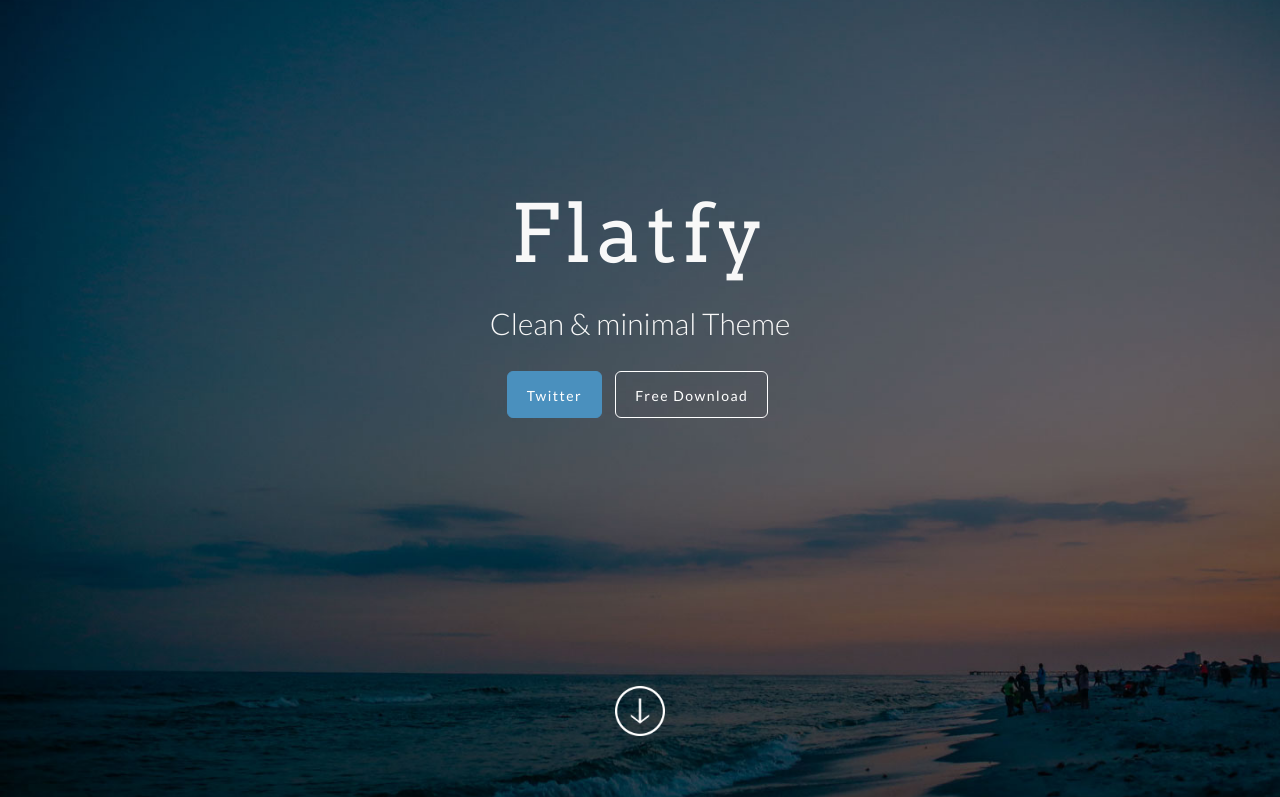
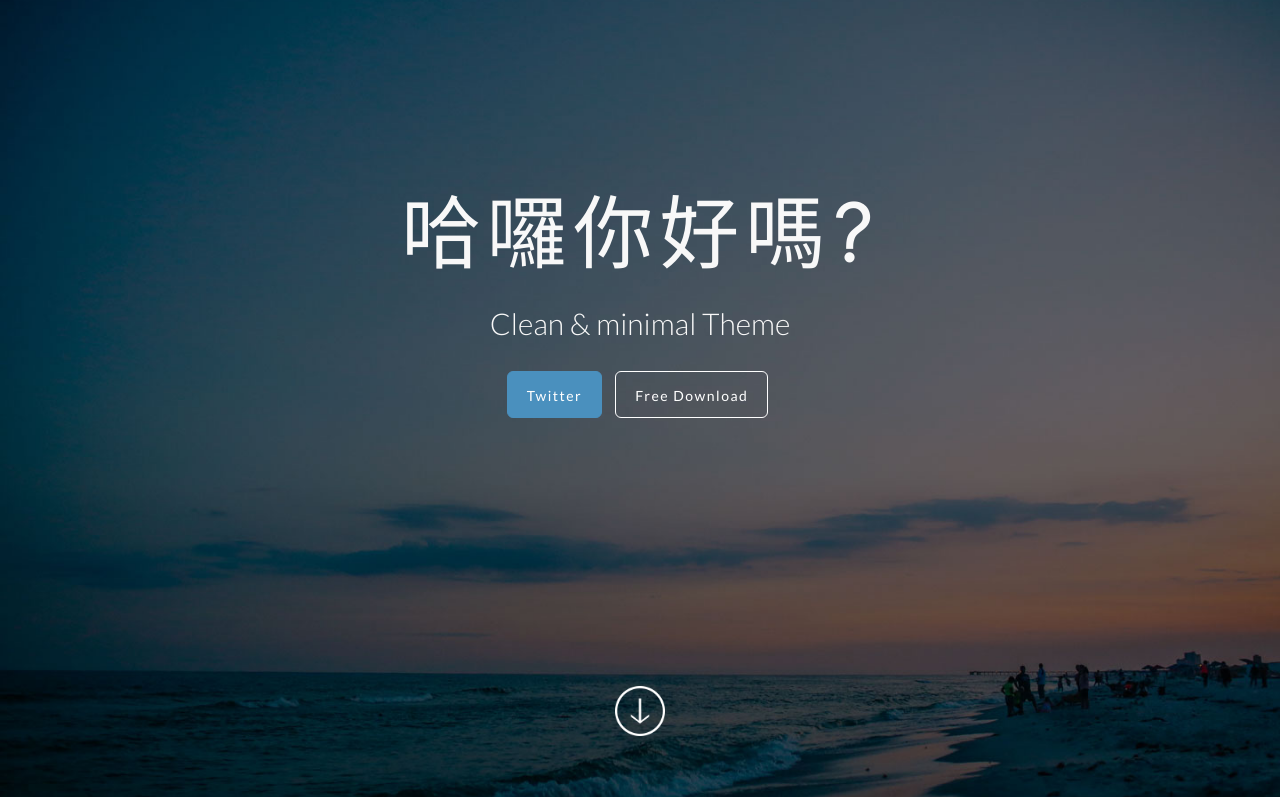
Before and after one commit to evanhong5528/evan, a plain HTML site: page index.html in a window 1280 px wide. Shown: the top 797 px of the page. Drawn offline with Linux system fonts and the light colour scheme.

Commit message:
Update index.html
<title><html>

```diff
--- a/index.html
+++ b/index.html
@@ -4,14 +4,15 @@
 <!--[if IE 7]>    <html class="no-js ie7 oldie" lang="en"> <![endif]-->
 <!--[if IE 8]>    <html class="no-js ie8 oldie" lang="en"> <![endif]-->
 <!--[if IE 9]>    <html class="no-js ie9" lang="en"> <![endif]-->
-<!--[if gt IE 9]><!--> <html> <!--<![endif]-->
+<!--[if gt IE 9]><!-->
+<html lang="zh-Hant-TW"> <!--<![endif]-->
 <head>
     <meta charset="utf-8">
     <meta name="viewport" content="width=device-width, user-scalable=no, initial-scale=1.0, minimum-scale=1.0, maximum-scale=1.0">
     <meta name="description" content="Flatfy Free Flat and Responsive HTML5 Template ">
     <meta name="author" content="">
 
-    <title>Flatfy – Free Flat and Responsive HTML5 Template</title>
+    <title>洪亦寬的網頁</title>
 
     <!-- Bootstrap core CSS -->
     <link href="css/bootstrap.min.css" rel="stylesheet">
@@ -58,7 +59,7 @@
 	<!-- FullScreen -->
     <div class="intro-header">
 		<div class="col-xs-12 text-center abcen1">
-			<h1 class="h1_home wow fadeIn" data-wow-delay="0.4s">Flatfy</h1>
+			<h1 class="h1_home wow fadeIn" data-wow-delay="0.4s">哈囉你好嗎?</h1>
 			<h3 class="h3_home wow fadeIn" data-wow-delay="0.6s">Clean & minimal Theme</h3>
 			<ul class="list-inline intro-social-buttons">
 				<li><a href="https://twitter.com/galantiandrea" class="btn  btn-lg mybutton_cyano wow fadeIn" data-wow-delay="0.8s"><span class="network-name">Twitter</span></a>
```
